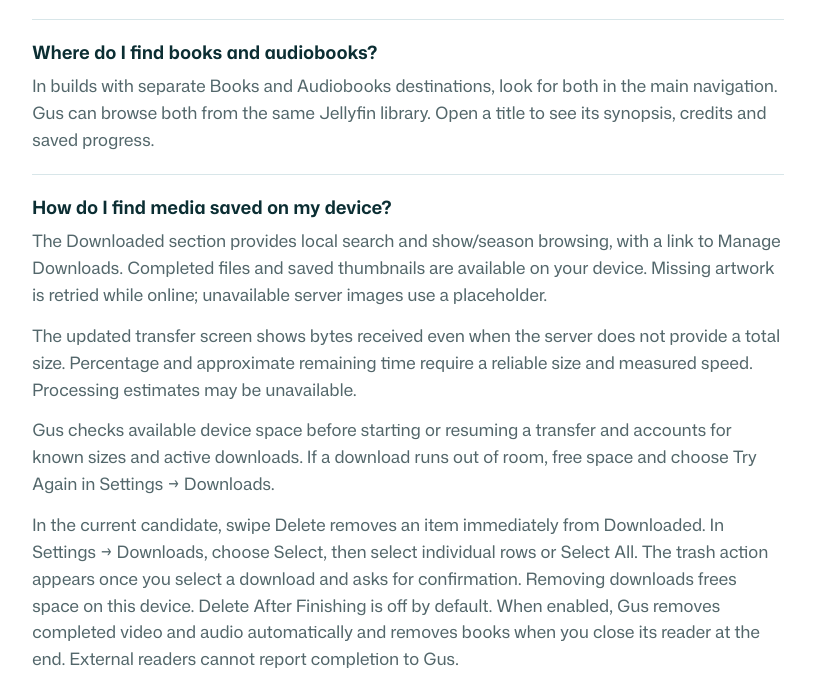
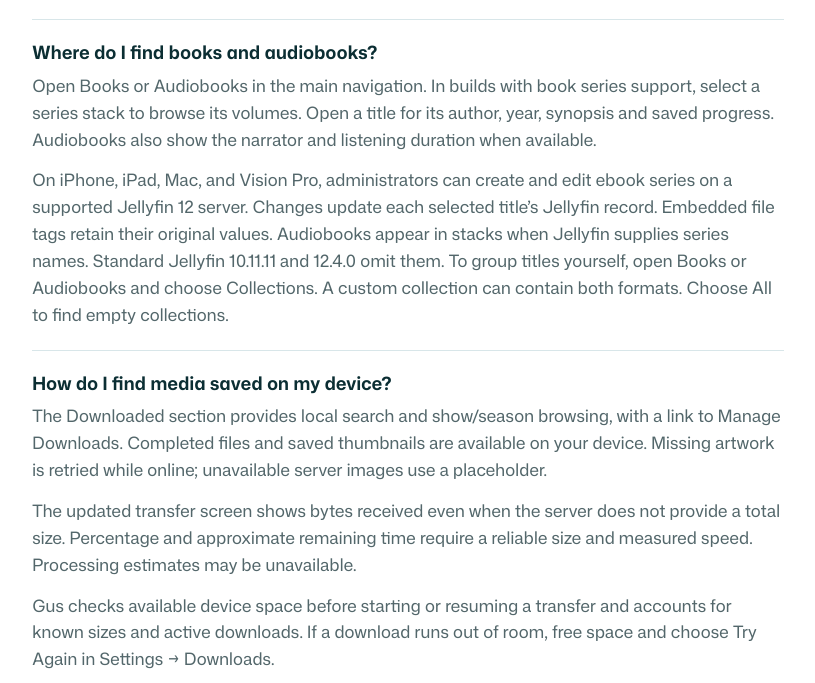
Before and after one commit to eslutz/A-Playa-Named-Gus-Website, an Eleventy site: page src/support/index.njk in a window 1280 px wide. Shown: the part 6123-6806 px from the top of the page, without its empty margins (72-887 px from the left). Built offline with nearby package versions, Linux system fonts and the light colour scheme; Eleventy itself is replaced by a stand-in of ours; files that its build step writes are made by us from their sources.

Commit message:
Explain book series and custom Jellyfin collections

```diff
--- a/src/support/index.njk
+++ b/src/support/index.njk
@@ -119,7 +119,8 @@ navCurrent: "support"
           </div>
           <div class="faq">
             <h3>Where do I find books and audiobooks?</h3>
-            <p>In builds with separate Books and Audiobooks destinations, look for both in the main navigation. Gus can browse both from the same Jellyfin library. Open a title to see its synopsis, credits and saved progress.</p>
+            <p>Open Books or Audiobooks in the main navigation. In builds with book series support, select a series stack to browse its volumes. Open a title for its author, year, synopsis and saved progress. Audiobooks also show the narrator and listening duration when available.</p>
+            <p>On iPhone, iPad, Mac, and Vision Pro, administrators can create and edit ebook series on a supported Jellyfin 12 server. Changes update each selected title’s Jellyfin record. Embedded file tags retain their original values. Audiobooks appear in stacks when Jellyfin supplies series names. Standard Jellyfin 10.11.11 and 12.4.0 omit them. To group titles yourself, open Books or Audiobooks and choose Collections. A custom collection can contain both formats. Choose All to find empty collections.</p>
           </div>
           <div class="faq">
             <h3>How do I find media saved on my device?</h3>
@@ -158,7 +159,7 @@ navCurrent: "support"
     <article class="content-block">
       <h2>Next Up and playlist synchronization</h2>
       <p>In builds with media context menus, long press a title to add it to Next Up, a playlist or a collection. Within a group, Remove from the named group preserves media files and watched history. Movies and episodes offer Mark Watched and Mark Unwatched; both reset the item's resume position and update its finished status in Jellyfin. Removing a media item from Next Up also clears its Jellyfin Continue Watching position and local resume checkpoint without marking it watched. The dismissal stays on the current device/account until the item is explicitly added or played again. Mark Watched removes the item; Mark Unwatched alone does not restore it. Active playlists represent their individual members, except an unfinished earlier episode skipped by the playlist.</p>
-      <p>For builds with native Jellyfin lists, see the <a href="https://github.com/eslutz/A-Playa-Named-Gus/wiki/Next-Up-and-Playlists">Next Up, Playlists and Collections guide</a> and the <a href="https://github.com/eslutz/A-Playa-Named-Gus/wiki/Collections">Collections guide</a>. Jellyfin owns playlist and collection names, membership, playlist order and permissions. Gus caches playlists by server/user and saves playlist edits until it can contact Jellyfin. Collections appear within Movies, have artwork and membership links, and require an online connection for edits. Collection editing is permission-gated and unavailable on Apple TV. Collections group titles; all-video playlists support ordered video playback, existing audio playlists open the audio player, and mixed-media entries open individually.</p>
+      <p>For builds with native Jellyfin lists, see the <a href="https://github.com/eslutz/A-Playa-Named-Gus/wiki/Next-Up-and-Playlists">Next Up, Playlists and Collections guide</a> and the <a href="https://github.com/eslutz/A-Playa-Named-Gus/wiki/Collections">Collections guide</a>. Jellyfin owns playlist and collection names, membership, playlist order and permissions. Gus caches playlists by server/user and saves playlist edits until it can contact Jellyfin. Browse collections from Movies, Books or Audiobooks. On iPhone, iPad, Mac and Vision Pro, use Add to Collection on an individual book or audiobook, or open a collection and choose Add Titles. Changes are shared through Jellyfin and require an online connection and permission to edit. Each title keeps its series metadata and progress. Apple TV supports browsing book and audiobook collections. Collections group titles; all-video playlists support ordered video playback, existing audio playlists open the audio player, and mixed-media entries open individually.</p>
       <p>Open a playlist to see its cover and thumbnails for entries with artwork. In builds with the updated playlist controls, the + toolbar action opens New Playlist directly, and Add Items is an icon above the playlist content. More contains Rename, Edit Items and confirmed Delete Playlist. Editing shows left reorder handles and right remove buttons; Done exits the mode. Play/Resume follows saved progress, while Start from Beginning is separate. Tapping a video playlist entry starts the playlist from that entry instead of opening details. Item details place watched status and Add to Playlist/Collection in More, with Next Up and restart beneath playback.</p>
       <p>Home Next Up sorts by recent activity. Optional private iCloud synchronization carries Gus resume positions, Next Up intent and activity; it requires the same iCloud account and independent sign-in to the same Jellyfin server/user on each device. When iCloud sync is disabled, iCloud account changes leave local saved data visible. The first verified identity preserves current local saved-queue order; later accounts remain isolated. Native lists come from Jellyfin, pending server edits stay on their originating device, and downloaded files remain device-local. The refinement candidate removes retired Gus-only playlist imports and old queue formats without importing that data; current Jellyfin playlists, offline drafts and supplemental state remain supported. Jellyfin 10.11.11 accepts each media item once per native playlist.</p>
       <p>If a playlist edit needs review, refresh and inspect Jellyfin before explicitly retrying or discarding it: a create/add request may have succeeded even when its response was lost. Collection changes remain online-only; the refinement candidate requires a fresh server snapshot and Use Current Server State after an uncertain result before another edit. A missing video-playlist item can be retried, skipped, or explicitly replaced without deleting your underlying media. Signed iCloud provisioning and physical cross-device validation remain pending for this feature branch.</p>
```
